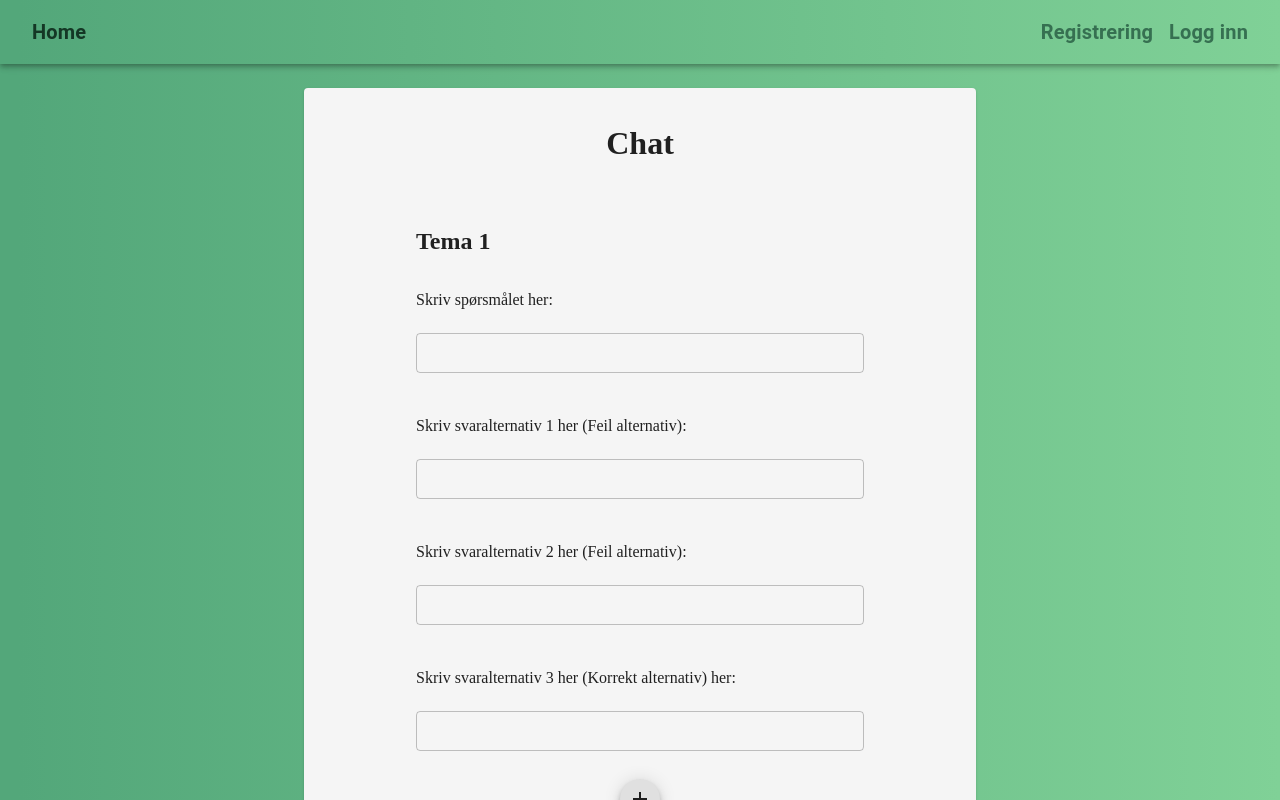
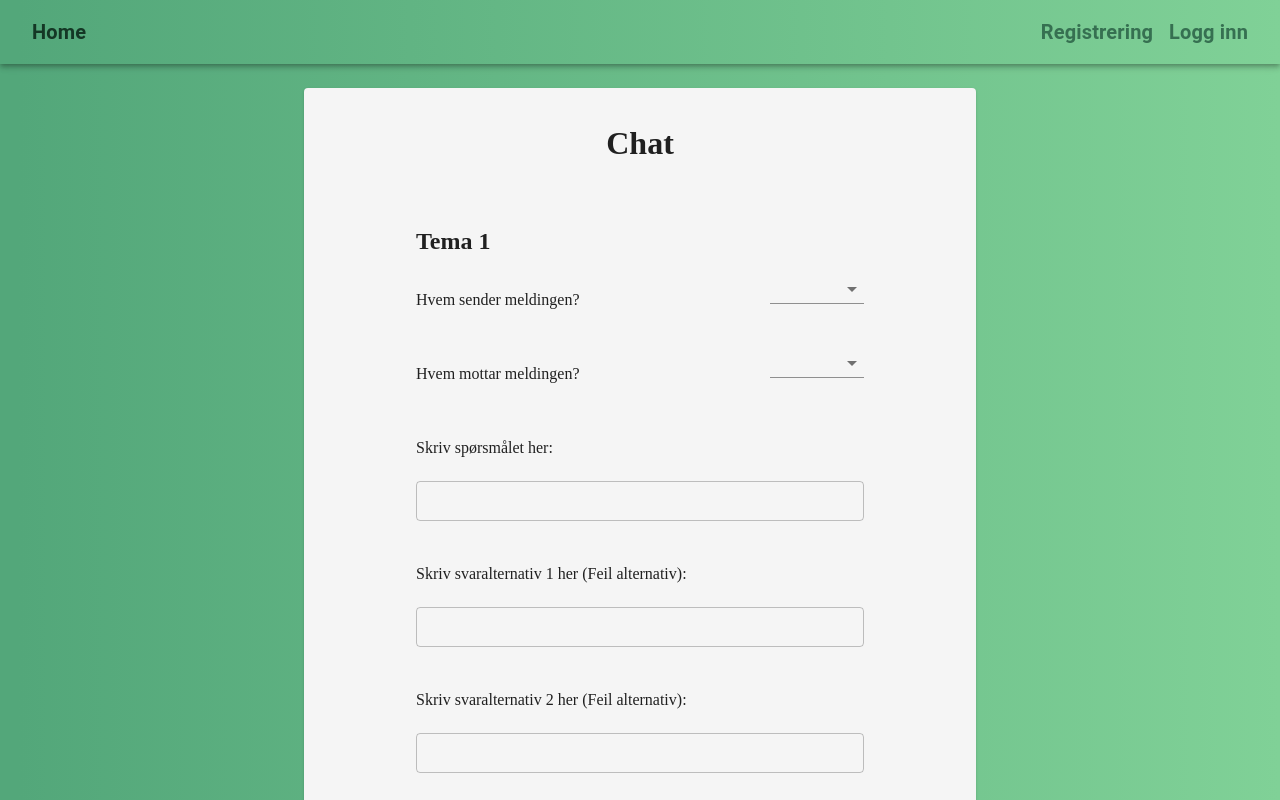
Before and after one commit to phajsi/LIM01, a React (Create React App) app in the folder frontend/: page /createexercise in a window 1280 px wide. Both pictures are taken after a click on the item "Chat". Shown: the top 800 px of the page. Built offline with nearby package versions, Linux system fonts and the light colour scheme.

Commit message:
Added a dropdown menu with possible avatars to create chat

```diff
--- a/frontend/src/components/CreateExerciseForms/CreateChat.js
+++ b/frontend/src/components/CreateExerciseForms/CreateChat.js
@@ -1,9 +1,24 @@
 import React, { useState } from 'react';
 import { Formik, Form, Field } from 'formik';
 import * as yup from 'yup';
-import { Button, Grid, Paper, Fab, TextField } from '@material-ui/core';
+import {
+  Button,
+  Grid,
+  Paper,
+  Fab,
+  TextField,
+  MenuItem,
+  Select,
+  Avatar,
+} from '@material-ui/core';
 import AddIcon from '@material-ui/icons/Add';
 import RemoveIcon from '@material-ui/icons/Remove';
+import gingerMan from '../../assets/images/gingerMan.png';
+import capsMan from '../../assets/images/capsMan.png';
+import frenchMan from '../../assets/images/frenchMan.png';
+import brunetteWoman from '../../assets/images/brunetteWoman.png';
+import blondeWoman from '../../assets/images/blondeWoman.png';
+import muslimWoman from '../../assets/images/muslimWoman.png';
 import useStyles from './styles';
 
 const validationSchema = yup.object({
@@ -28,6 +43,39 @@ const CreateChat = ({ onGoBack, formDataEdit, onSubmitPost, onSubmitPut }) => {
         error={touched[name] && errors[name]}
         helperText={touched[name] && errors[name]}
       />
+    );
+  }
+
+  function formSelectField(name, touched, errors) {
+    return (
+      <Field
+        className={classes.field}
+        name={name}
+        margin="dense"
+        fullWidth
+        as={Select}
+        error={touched[name] && errors[name]}
+        helperText={touched[name] && errors[name]}
+      >
+        <MenuItem value="gingerMan">
+          <Avatar alt="gingerMan" src={gingerMan} />
+        </MenuItem>
+        <MenuItem value="capsMan">
+          <Avatar alt="capsMan" src={capsMan} />
+        </MenuItem>
+        <MenuItem value="frenchMan">
+          <Avatar alt="frenchMan" src={frenchMan} />
+        </MenuItem>
+        <MenuItem value="brunetteWoman">
+          <Avatar alt="brunetteWoman" src={brunetteWoman} />
+        </MenuItem>
+        <MenuItem value="blondeWoman">
+          <Avatar alt="blondeWoman" src={blondeWoman} />
+        </MenuItem>
+        <MenuItem value="muslimWoman">
+          <Avatar alt="muslimWoman" src={muslimWoman} />
+        </MenuItem>
+      </Field>
     );
   }
 
@@ -56,6 +104,20 @@ const CreateChat = ({ onGoBack, formDataEdit, onSubmitPost, onSubmitPut }) => {
           <Form className={classes.form}>
             <h2> Tema 1 </h2>
             <Grid container spacing={3}>
+              <Grid item xs={6}>
+                <p>Hvem sender meldingen? </p>
+              </Grid>
+              <Grid item xs={3} />
+              <Grid item xs={3}>
+                {formSelectField('sendericon', touched, errors)}
+              </Grid>
+              <Grid item xs={6}>
+                <p>Hvem mottar meldingen? </p>
+              </Grid>
+              <Grid item xs={3} />
+              <Grid item xs={3}>
+                {formSelectField('receivericon', touched, errors)}
+              </Grid>
               <Grid item xs={12}>
                 <p>Skriv spørsmålet her: </p>
                 {formTextField('chatquestion1', touched, errors)}
```
